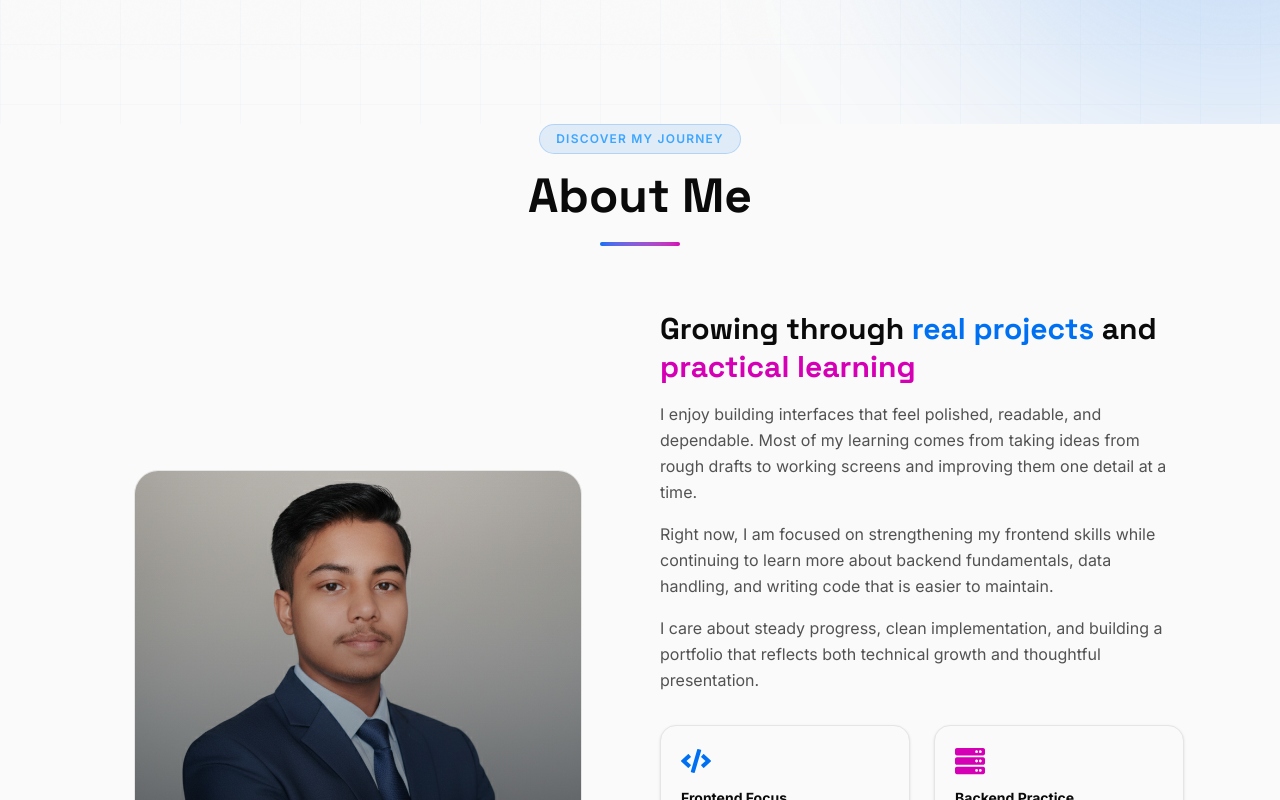
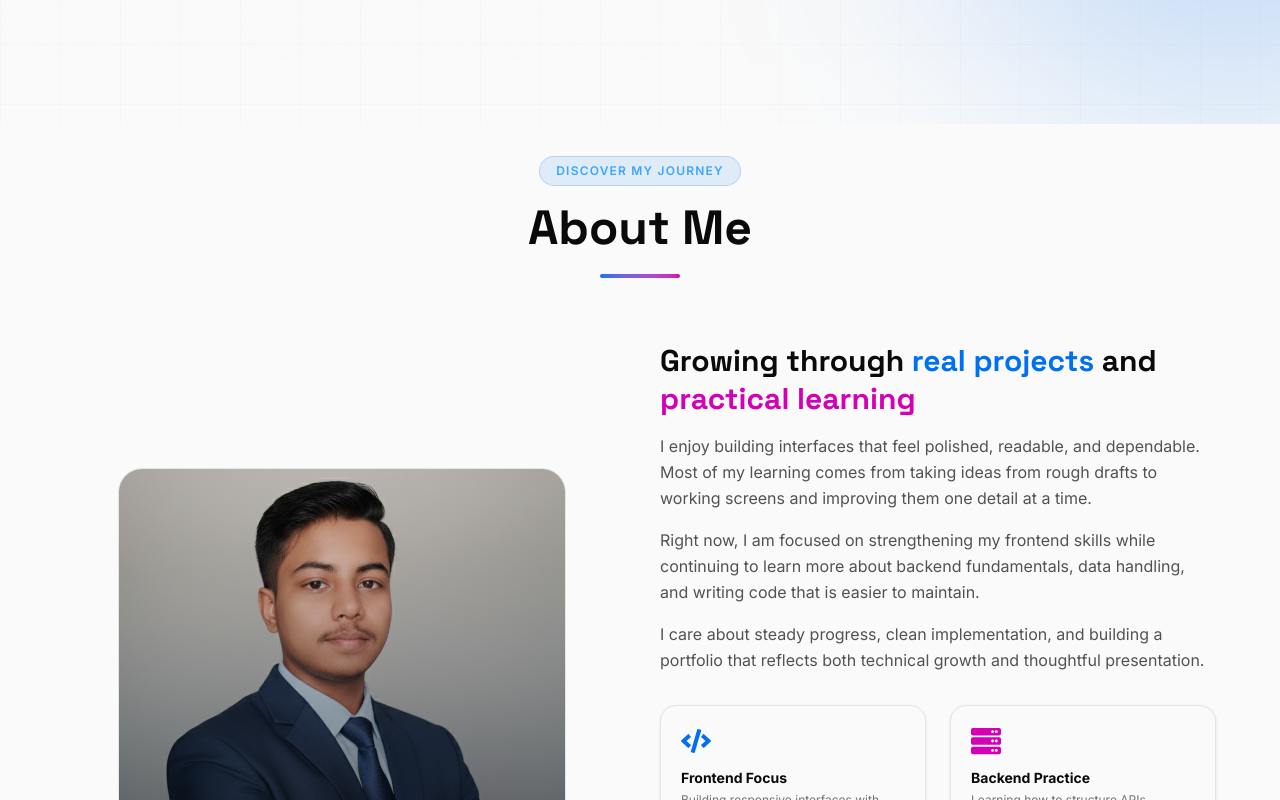
Before and after one commit to aniket-singh-04/myPortfolio, a React (Vite) app: page / in a window 1280 px wide. Shown: the part 740-1540 px from the top of the page. Built offline with nearby package versions, Linux system fonts and the light colour scheme.

Commit message:
fix the layout issue

```diff
--- a/src/index.css
+++ b/src/index.css
@@ -251,15 +251,19 @@
 }
 
 .section-container {
+  width: 100%;
   max-width: 1280px;
-  margin: 0 auto;
-  padding-inline: 4rem;
-  margin-bottom: 0.5rem;
+  padding: 1rem;
 }
 
 @media (min-width: 768px) {
   .section-container {
-    padding-inline: 6rem;
-    margin-bottom: 1rem;
+    padding: 2rem;
   }
 }
+
+@media (min-width: 1280px) {
+  .section-container {
+    padding-inline: 4rem;
+  }
+}
```
